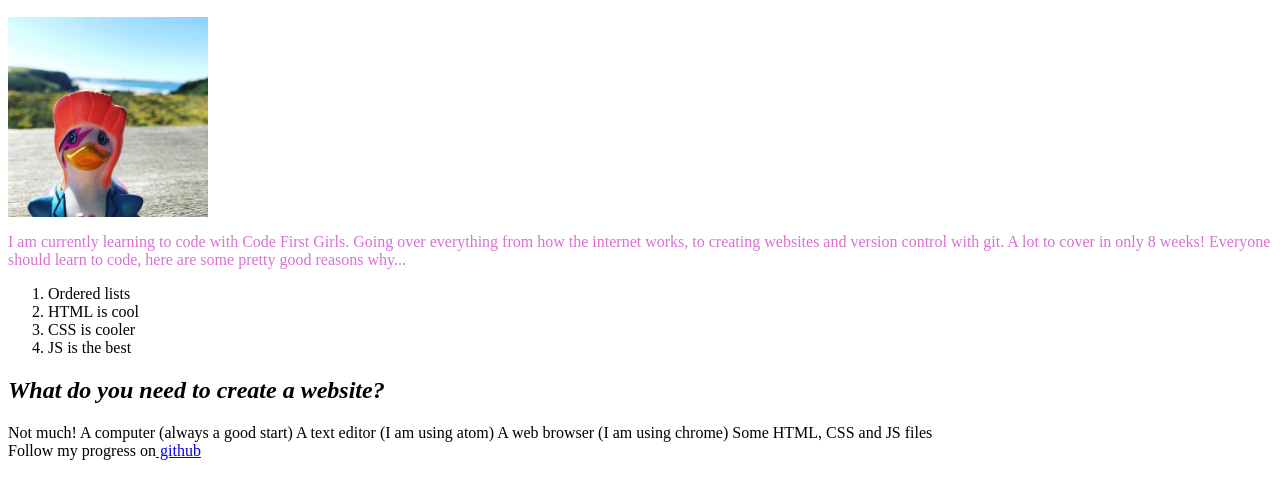
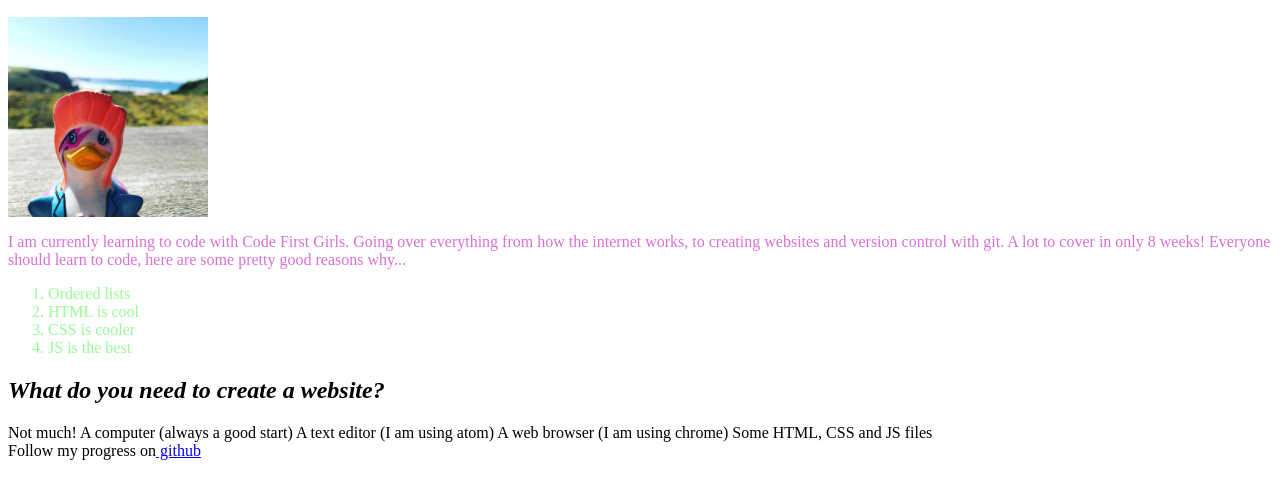
Before and after one commit to aniwin/new, a plain HTML site: page index.html in a window 1280 px wide. Shown: the part 96-594 px from the top of the page. Drawn offline with Linux system fonts and the light colour scheme.

Commit message:
Update index.html

```diff
--- a/index.html
+++ b/index.html
@@ -7,6 +7,7 @@
 <style type ="text/css">
   h1 {color:red}
   p{color:orchid}
+  ol{color:palegreen}
 </style>
 </head>
 <body>
```
